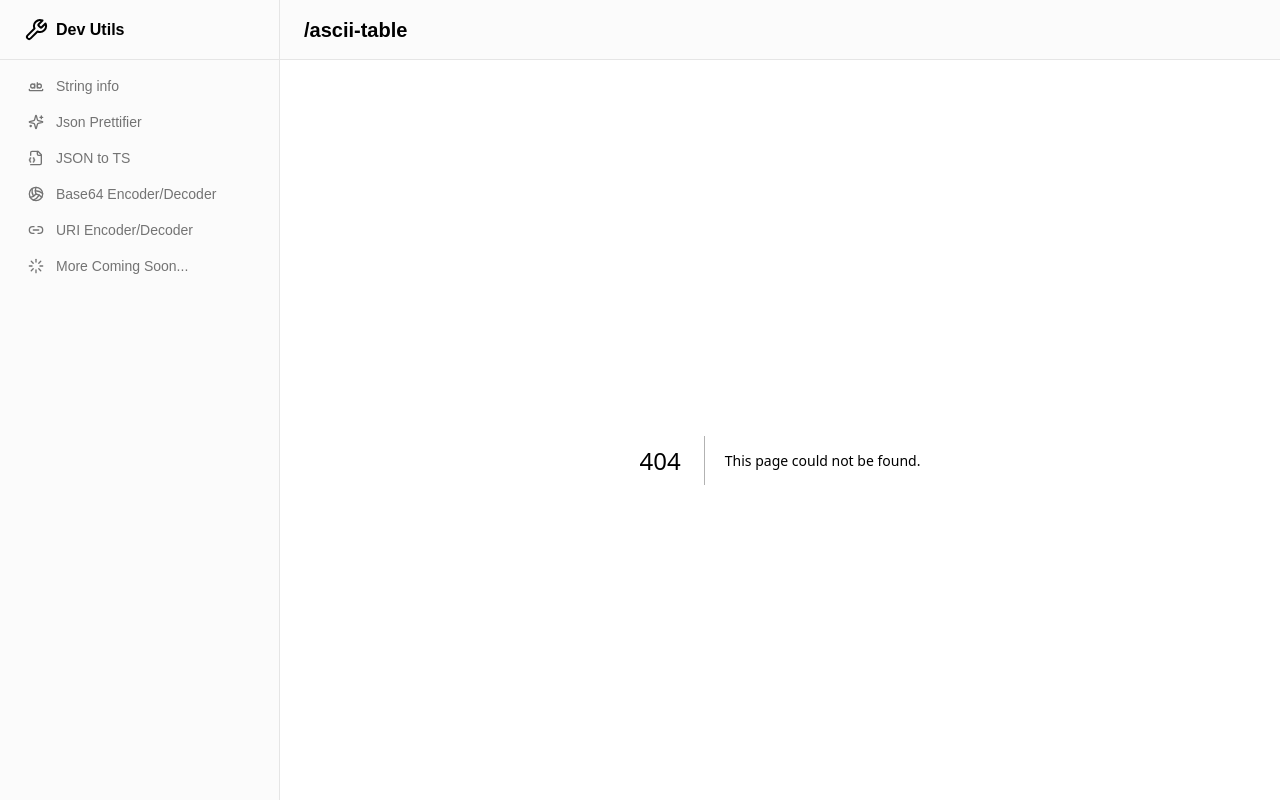
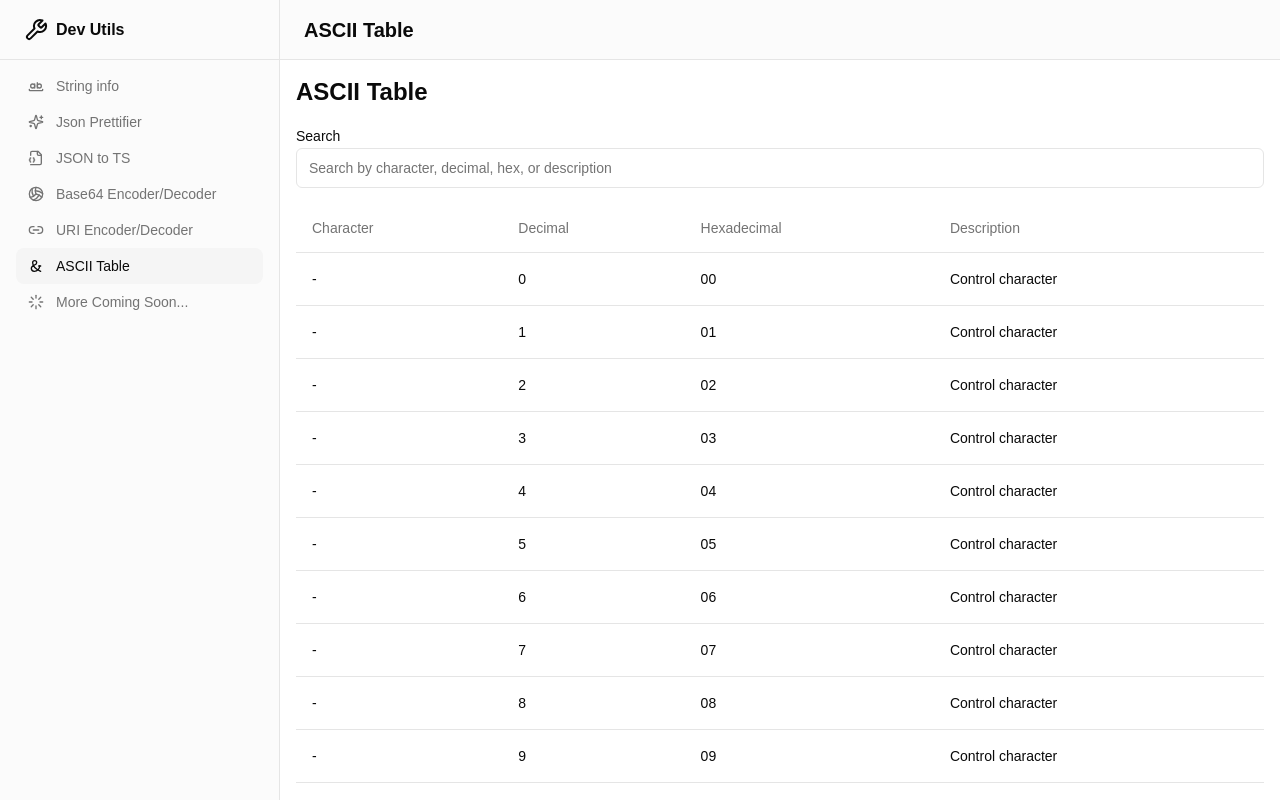
Before and after one commit to AV3RG/dev-utils, a Next.js app: page /ascii-table in a window 1280 px wide. Before the commit this address had no page. Shown: the top 800 px of the page. Built offline with nearby package versions, Linux system fonts and the light colour scheme.

Commit message:
feat(ascii-table): base (#17)
* feat(ascii-table): base

* feat(ascii-table): add to const

* chore(version): bump to 0.2.3

```diff
--- a/package.json
+++ b/package.json
@@ -1,6 +1,6 @@
 {
   "name": "dev-utils",
-  "version": "0.2.2",
+  "version": "0.2.3",
   "private": true,
   "scripts": {
     "dev": "next dev",
--- /dev/null
+++ b/src/app/ascii-table/page.tsx
@@ -0,0 +1,95 @@
+"use client"
+
+import {useMemo, useState} from 'react'
+import { Input } from "@/components/shadcn/ui/input"
+import { Label } from "@/components/shadcn/ui/label"
+import {
+    Table,
+    TableBody,
+    TableCaption,
+    TableCell,
+    TableHead,
+    TableHeader,
+    TableRow,
+} from "@/components/shadcn/ui/table"
+
+function searchScore(searchTerm: string, char: string, decimal: number, hex: string) {
+    const exactCharScore = char === searchTerm ? 1000 : 0
+    const charScore = char.toLowerCase().includes(searchTerm.toLowerCase()) ? 100 : 0
+    const decimalScore = decimal.toString().includes(searchTerm) ? 1 : 0
+    const hexScore = hex.toLowerCase().includes(searchTerm.toLowerCase()) ? 1 : 0
+    return exactCharScore + charScore + decimalScore + hexScore
+}
+
+export default function ASCIITable() {
+    const [searchTerm, setSearchTerm] = useState('')
+
+    const generateASCIITable = () => {
+        const table = []
+        for (let i = 0; i < 128; i++) {
+            table.push({
+                char: i >= 32 && i <= 126 ? String.fromCharCode(i) : '',
+                decimal: i,
+                hex: i.toString(16).padStart(2, '0').toUpperCase(),
+                description: getASCIIDescription(i)
+            })
+        }
+        return table
+    }
+
+    const getASCIIDescription = (code: number) => {
+        if (code < 32) return 'Control character'
+        if (code === 32) return 'Space'
+        if (code === 127) return 'Delete'
+        return 'Printable character'
+    }
+
+    const asciiTable = generateASCIITable()
+
+    const filteredTable = useMemo(() => {
+        return asciiTable
+            .map((item) => {
+                return {...item, score: searchScore(searchTerm, item.char, item.decimal, item.hex)}
+            })
+            .sort((a, b) => b.score - a.score)
+            .filter((item) => item.score > 0)
+    }, [asciiTable, searchTerm])
+
+    return (
+        <div className="container mx-auto p-4">
+            <h1 className="text-2xl font-bold mb-4">ASCII Table</h1>
+            <div className="mb-4">
+                <Label htmlFor="search">Search</Label>
+                <Input
+                    type="text"
+                    id="search"
+                    placeholder="Search by character, decimal, hex, or description"
+                    value={searchTerm}
+                    onChange={(e) => setSearchTerm(e.target.value)}
+                    className="w-full"
+                />
+            </div>
+            <Table>
+                <TableCaption>ASCII Table (0-127)</TableCaption>
+                <TableHeader>
+                    <TableRow>
+                        <TableHead>Character</TableHead>
+                        <TableHead>Decimal</TableHead>
+                        <TableHead>Hexadecimal</TableHead>
+                        <TableHead>Description</TableHead>
+                    </TableRow>
+                </TableHeader>
+                <TableBody>
+                    {filteredTable.map((item) => (
+                        <TableRow key={item.decimal}>
+                            <TableCell>{item.char || '-'}</TableCell>
+                            <TableCell>{item.decimal}</TableCell>
+                            <TableCell>{item.hex}</TableCell>
+                            <TableCell>{item.description}</TableCell>
+                        </TableRow>
+                    ))}
+                </TableBody>
+            </Table>
+        </div>
+    )
+}
--- /dev/null
+++ b/src/components/shadcn/ui/table.tsx
@@ -0,0 +1,117 @@
+import * as React from "react"
+
+import { cn } from "@/lib/cn"
+
+const Table = React.forwardRef<
+  HTMLTableElement,
+  React.HTMLAttributes<HTMLTableElement>
+>(({ className, ...props }, ref) => (
+  <div className="relative w-full overflow-auto">
+    <table
+      ref={ref}
+      className={cn("w-full caption-bottom text-sm", className)}
+      {...props}
+    />
+  </div>
+))
+Table.displayName = "Table"
+
+const TableHeader = React.forwardRef<
+  HTMLTableSectionElement,
+  React.HTMLAttributes<HTMLTableSectionElement>
+>(({ className, ...props }, ref) => (
+  <thead ref={ref} className={cn("[&_tr]:border-b", className)} {...props} />
+))
+TableHeader.displayName = "TableHeader"
+
+const TableBody = React.forwardRef<
+  HTMLTableSectionElement,
+  React.HTMLAttributes<HTMLTableSectionElement>
+>(({ className, ...props }, ref) => (
+  <tbody
+    ref={ref}
+    className={cn("[&_tr:last-child]:border-0", className)}
+    {...props}
+  />
+))
+TableBody.displayName = "TableBody"
+
+const TableFooter = React.forwardRef<
+  HTMLTableSectionElement,
+  React.HTMLAttributes<HTMLTableSectionElement>
+>(({ className, ...props }, ref) => (
+  <tfoot
+    ref={ref}
+    className={cn(
+      "border-t bg-muted/50 font-medium [&>tr]:last:border-b-0",
+      className
+    )}
+    {...props}
+  />
+))
+TableFooter.displayName = "TableFooter"
+
+const TableRow = React.forwardRef<
+  HTMLTableRowElement,
+  React.HTMLAttributes<HTMLTableRowElement>
+>(({ className, ...props }, ref) => (
+  <tr
+    ref={ref}
+    className={cn(
+      "border-b transition-colors hover:bg-muted/50 data-[state=selected]:bg-muted",
+      className
+    )}
+    {...props}
+  />
+))
+TableRow.displayName = "TableRow"
+
+const TableHead = React.forwardRef<
+  HTMLTableCellElement,
+  React.ThHTMLAttributes<HTMLTableCellElement>
+>(({ className, ...props }, ref) => (
+  <th
+    ref={ref}
+    className={cn(
+      "h-12 px-4 text-left align-middle font-medium text-muted-foreground [&:has([role=checkbox])]:pr-0",
+      className
+    )}
+    {...props}
+  />
+))
+TableHead.displayName = "TableHead"
+
+const TableCell = React.forwardRef<
+  HTMLTableCellElement,
+  React.TdHTMLAttributes<HTMLTableCellElement>
+>(({ className, ...props }, ref) => (
+  <td
+    ref={ref}
+    className={cn("p-4 align-middle [&:has([role=checkbox])]:pr-0", className)}
+    {...props}
+  />
+))
+TableCell.displayName = "TableCell"
+
+const TableCaption = React.forwardRef<
+  HTMLTableCaptionElement,
+  React.HTMLAttributes<HTMLTableCaptionElement>
+>(({ className, ...props }, ref) => (
+  <caption
+    ref={ref}
+    className={cn("mt-4 text-sm text-muted-foreground", className)}
+    {...props}
+  />
+))
+TableCaption.displayName = "TableCaption"
+
+export {
+  Table,
+  TableHeader,
+  TableBody,
+  TableFooter,
+  TableHead,
+  TableRow,
+  TableCell,
+  TableCaption,
+}
--- a/src/const/utils.ts
+++ b/src/const/utils.ts
@@ -1,4 +1,4 @@
-import {FileJson2, Link2, LucideIcon, Sparkles, Volleyball, WholeWord} from "lucide-react";
+import {Ampersand, FileJson2, Link2, LucideIcon, Sparkles, Volleyball, WholeWord} from "lucide-react";
 
 const utils: {
   pathName: string,
@@ -41,6 +41,13 @@ const utils: {
     displayName: "URI Encoder/Decoder",
     cardDescription: "Encode and decode URI strings.",
     cardContent: "Encode and decode URI strings with ease."
+  },
+  {
+    pathName: "/ascii-table",
+    icon: Ampersand,
+    displayName: "ASCII Table",
+    cardDescription: "Get the ASCII table with ease.",
+    cardContent: "Get the ASCII table with search functionality."
   }
 ]
 
```
